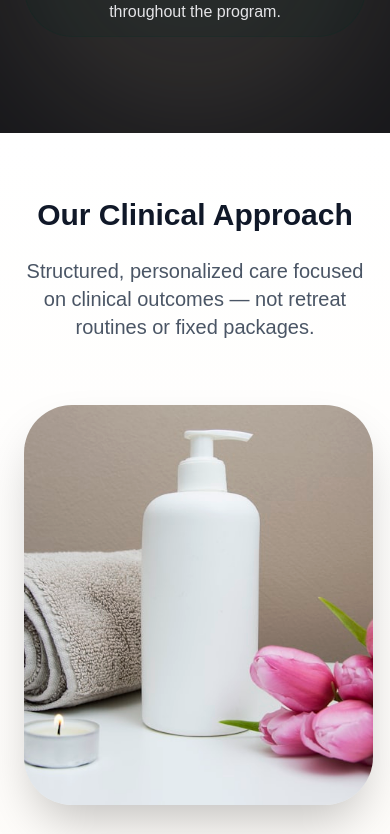
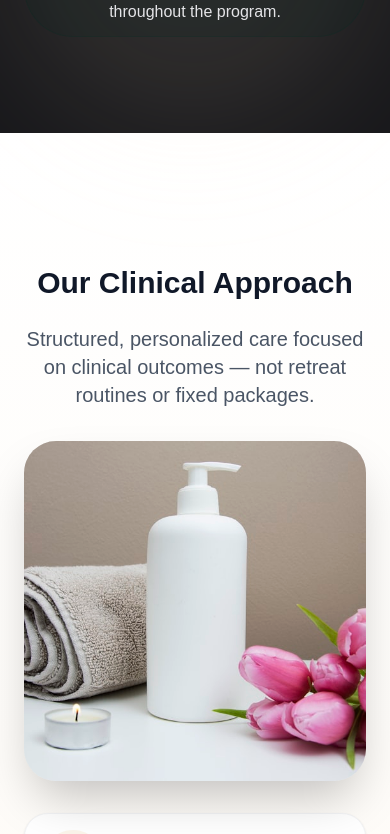
Before and after one commit to ksj5551d-cyber/ayurveda-web, a Next.js app: page / in a window 390 px wide. Shown: the part 6140-6974 px from the top of the page. Built offline with nearby package versions, Linux system fonts and the light colour scheme.

Commit message:
final addition

```diff
--- a/src/components/AnimatedScrollGrid.jsx
+++ b/src/components/AnimatedScrollGrid.jsx
@@ -73,7 +73,7 @@ function ScrollGridRenderer({ scrollYProgress, totalStages, childrenArray }) {
           {activeIndex === 0 ? (
             <motion.div
               key="grid-view"
-              className="relative w-full h-full max-w-7xl mx-auto py-20"
+              className="relative w-full h-full py-20"
               initial={{ opacity: 0 }}
               animate={{ opacity: 1 }}
               exit={{ opacity: 0, transition: { duration: 0.1 } }}
@@ -109,9 +109,9 @@ function ScrollGridRenderer({ scrollYProgress, totalStages, childrenArray }) {
               animate={{ opacity: 1, scale: 1, borderRadius: 0 }}
               exit={{ opacity: 0, scale: 1.05 }}
               transition={{ duration: 0.5 }}
-              className="relative w-full h-full flex flex-col items-center justify-center py-20 bg-white z-40"
+              className="relative w-full h-full flex flex-col bg-white z-40"
             >
-              <div className="w-full h-full flex flex-col relative max-w-7xl mx-auto">
+              <div className="w-full h-full flex flex-col relative overflow-y-auto">
                 {elements[activeIndex - 1]}
               </div>
             </motion.div>
--- a/src/components/ClinicalApproach.jsx
+++ b/src/components/ClinicalApproach.jsx
@@ -26,14 +26,14 @@ export default function ClinicalApproach() {
   ];
 
   return (
-    <section className="py-16 md:py-32 bg-gradient-to-b from-white to-secondary/30 relative">
-      <div className="max-w-7xl mx-auto px-6 relative z-10">
+    <section className="w-full py-10 md:py-14 bg-gradient-to-b from-white to-secondary/30">
+      <div className="max-w-7xl mx-auto px-6 relative z-10 mt-23">
         <motion.div
           initial={{ opacity: 0, y: 20 }}
           whileInView={{ opacity: 1, y: 0 }}
           viewport={{ once: true, margin: "-50px" }}
           transition={{ duration: 0.6 }}
-          className="text-center max-w-3xl mx-auto mb-16"
+          className="text-center max-w-3xl mx-auto mb-8"
         >
           <h2 className="text-3xl md:text-5xl font-bold text-gray-900 mb-6 font-display">Our Clinical Approach</h2>
           <p className="text-xl text-gray-600">
@@ -41,7 +41,7 @@ export default function ClinicalApproach() {
           </p>
         </motion.div>
 
-        <div className="grid md:grid-cols-2 gap-8 lg:gap-16 items-start">
+        <div className="grid md:grid-cols-2 gap-8 lg:gap-12 items-center">
           <div className="flex flex-col space-y-6">
             {steps.map((step, index) => {
               const Icon = step.icon;
@@ -52,18 +52,18 @@ export default function ClinicalApproach() {
                   whileInView={{ opacity: 1, x: 0 }}
                   viewport={{ once: true, margin: "-50px" }}
                   transition={{ duration: 0.5, delay: index * 0.15 }}
-                  className="bg-white rounded-[2rem] p-8 shadow-sm hover:shadow-lg border border-gray-100 flex items-start space-x-6 group transition-all"
+                  className="bg-white rounded-[1.5rem] p-4 md:p-5 shadow-sm hover:shadow-lg border border-gray-100 flex items-start space-x-4 group transition-all"
                 >
                   <div className="w-16 h-16 bg-secondary/40 text-primary rounded-full flex flex-shrink-0 flex-col items-center justify-center group-hover:bg-primary group-hover:text-white transition-colors">
                     <span className="text-sm font-bold opacity-60">Step</span>
                     <span className="text-xl font-black">{step.num}</span>
                   </div>
                   <div>
-                    <h3 className="text-2xl font-bold text-gray-900 mb-2 flex items-center gap-3">
+                    <h3 className="text-xl md:text-2xl font-bold text-gray-900 mb-2 flex items-center gap-3">
                       <Icon size={24} className="text-primary opacity-80" />
                       {step.title}
                     </h3>
-                    <p className="text-gray-600 leading-relaxed text-lg">{step.desc}</p>
+                    <p className="text-gray-600 leading-relaxed">{step.desc}</p>
                   </div>
                 </motion.div>
               );
@@ -75,7 +75,7 @@ export default function ClinicalApproach() {
             whileInView={{ opacity: 1, x: 0 }}
             viewport={{ once: true, margin: "-50px" }}
             transition={{ duration: 0.7 }}
-            className="w-full h-[400px] md:h-full md:min-h-[600px] rounded-[3rem] overflow-hidden shadow-2xl relative order-first md:order-last"
+            className="w-full rounded-[2rem] overflow-hidden shadow-2xl relative order-first md:order-last" style={{ minHeight: '340px' }}
           >
             <img
               src="/images/clinic.jpg"
--- a/src/components/Doctors.jsx
+++ b/src/components/Doctors.jsx
@@ -38,7 +38,7 @@ export default function Doctors() {
           </p>
         </motion.div>
 
-        <div className="flex md:grid md:grid-cols-2 gap-12 mb-16 max-w-5xl mx-auto overflow-x-auto hide-scrollbar mobile-scroll-snap pb-8 md:pb-0 px-4 -mx-4 md:px-0 md:mx-0">
+        <div className="flex md:grid md:grid-cols-2 gap-12 mb-16 overflow-x-auto hide-scrollbar mobile-scroll-snap pb-8 md:pb-0 px-4 -mx-4 md:px-0 md:mx-0">
           {doctors.map((doctor, index) => (
             <motion.div
               key={index}
--- a/src/components/Environment.jsx
+++ b/src/components/Environment.jsx
@@ -26,16 +26,16 @@ const FloatingLeaf = ({ className, delay }) => (
 export default function Environment() {
   return (
     <section className="relative py-16 md:py-32">
-      <div className="absolute inset-0 z-0">
+      <div className="absolute inset-0 z-0 min-h-screen ">
         <img
           src="/images/hero.jpg"
           alt="Himalayan Environment"
           className="w-full h-full object-cover"
         />
-        <div className="absolute inset-0 bg-gradient-to-r from-zinc-900/95 via-zinc-900/80 to-transparent" />
+        <div className="absolute inset-0 bg-gradient-to-r from-zinc-900/95 via-zinc-900/70 to-zinc-900/40" />
       </div>
 
-      <div className="max-w-7xl mx-auto px-6 relative z-10 grid md:grid-cols-2">
+      <div className="max-w-7xl mx-auto px-6 relative z-10 grid md:grid-cols-2 mt-50">
         <FloatingLeaf className="top-[10%] left-[-5%] scale-125" delay={0} />
         <FloatingLeaf className="bottom-[10%] left-[25%] scale-75 rotate-45" delay={4} />
 
--- a/src/components/Testimonials.jsx
+++ b/src/components/Testimonials.jsx
@@ -21,7 +21,7 @@ export default function Testimonials() {
 
   return (
     <section className="py-24 bg-secondary/40 border-y border-secondary/60">
-      <div className="max-w-7xl mx-auto px-6">
+      <div className="max-w-7xl mx-auto px-6 mt-23">
         <motion.div
           initial={{ opacity: 0, y: 20 }}
           whileInView={{ opacity: 1, y: 0 }}
```
